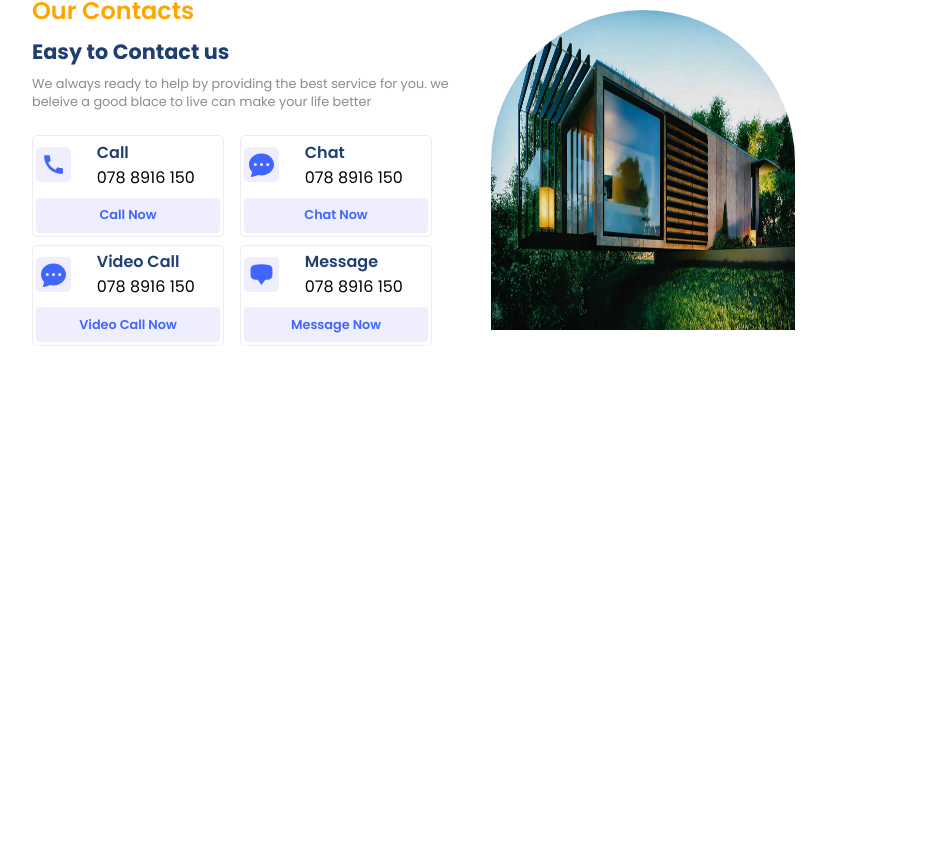
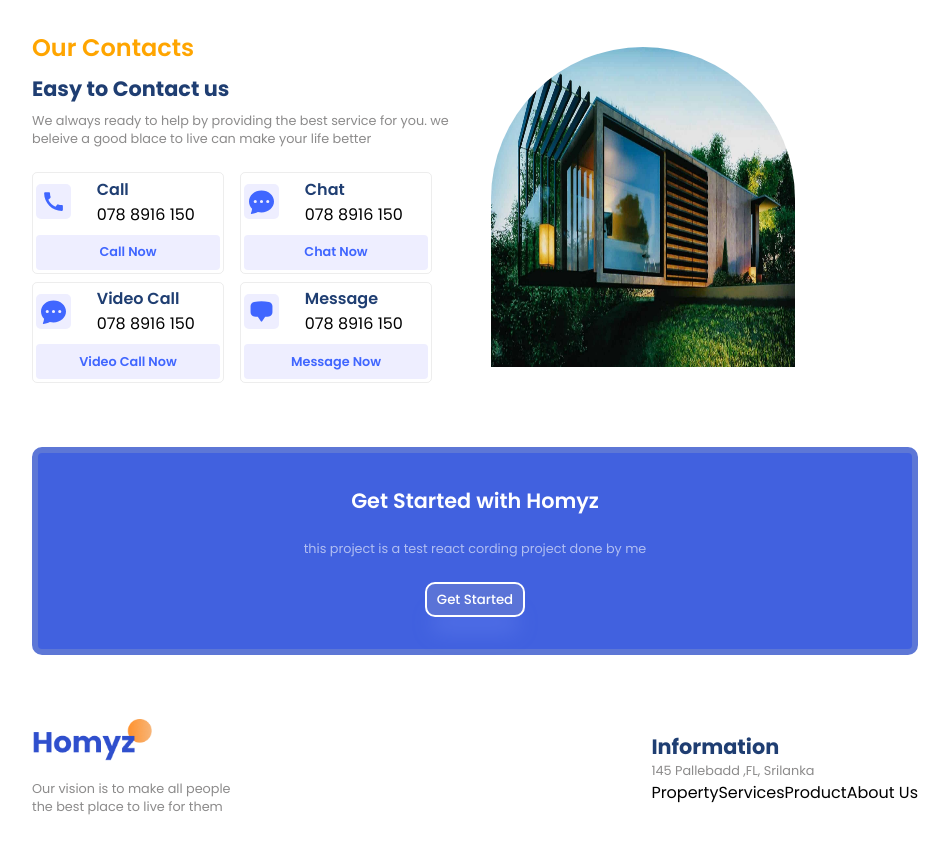
Before and after one commit to UserSampath/Business-Site, a React (Vite) app: page / in a window 1280 px wide. Shown: the part 1793-2641 px from the top of the page, without its empty margins (165-1114 px from the left). Before the commit the page ends 2171 px from the top, so only its background shows below. Built offline with nearby package versions, Linux system fonts and the light colour scheme.

Commit message:
finished

```diff
--- a/src/App.jsx
+++ b/src/App.jsx
@@ -5,6 +5,8 @@
 import { Residencies } from "./components/Residencies/Residencies";
 import { Value } from "./components/Value/Value";
 import { Contact } from "./components/Contact/Contact";
+import GetStarted from "./components/GetStarted/GetStarted";
+import Footer from "./components/Footer/Footer";
 function App() {
   return (
     <div className="app">
@@ -13,10 +15,13 @@
         <Header />
         <Hero />
       </div>
+
       <Companies />
       <Residencies />
       <Value />
-      <Contact/>
+      <Contact />
+      <GetStarted />
+      <Footer/>
     </div>
   );
 }
--- /dev/null
+++ b/src/components/Footer/Footer.css
@@ -0,0 +1,11 @@
+.f-container {
+  justify-content: space-between;
+}
+.f-left {
+  gap: 1rem;
+}
+f-menu {
+  gap: 1rem;
+  margin-top: 1.5rem;
+  font-weight: 5100;
+}
--- /dev/null
+++ b/src/components/Footer/Footer.jsx
@@ -0,0 +1,32 @@
+import React from "react";
+import "./Footer.css";
+const Footer = () => {
+  return (
+    <section className="f-wrapper">
+      <div className="paddings innerWidth flexCenter f-container">
+        {/**left side */}
+        <div className="flexColStart f-left">
+          <img src="./logo2.png" alt="" width={120} />
+          <span className="secondaryText">
+            Our vision is to make all people <br />
+            the best place to live for them
+          </span>
+        </div>
+
+        {/**left side */}
+        <div className="f-right flexColStart">
+          <span className="primaryText">Information</span>
+          <span className="secondaryText">145 Pallebadd ,FL, Srilanka</span>
+          <div className="flexCenter f-menu">
+            <span>Property</span>
+            <span>Services</span>
+            <span>Product</span>
+            <span>About Us</span>
+          </div>
+        </div>
+      </div>
+    </section>
+  );
+};
+
+export default Footer;
--- /dev/null
+++ b/src/components/GetStarted/GetStarted.css
@@ -0,0 +1,28 @@
+.inner-container{
+    gap: 1.5rem;
+    background: #4161df;
+    padding: 2rem;
+    border-radius: 10px;
+    border: 6px solid #5d77d6;
+    text-align: center;
+
+}
+
+.inner-container .primaryText{
+    color: white;
+    font-weight: 600;
+
+}
+
+.inner-container .secondaryText{
+    color: rgba(255,255,255,0.587);
+
+}
+
+.inner-container .button{
+    background: #5a73d7;
+    border: 2px solid white;
+    box-shadow: var(--shadow);
+    border-radius: 10px;
+
+}
--- /dev/null
+++ b/src/components/GetStarted/GetStarted.jsx
@@ -0,0 +1,19 @@
+import React from "react";
+import "./GetStarted.css";
+const GetStarted = () => {
+  return (
+    <section className="g-wrapper">
+      <div className="paddings innerWidth g-container">
+        <div className="flexColCenter inner-container">
+          <span className="primaryText">Get Started with Homyz</span>
+          <span className="secondaryText">this project is a test react cording project done by me</span>
+          <button className="button">
+            <a href='mailto:nalakasampathsmp@gmail.com'>Get Started</a>
+          </button>
+        </div>
+      </div>
+    </section>
+  );
+};
+
+export default GetStarted;
--- a/src/components/Header/Header.jsx
+++ b/src/components/Header/Header.jsx
@@ -1,5 +1,7 @@
 import React from "react";
 import './Header.css';
+import {BiMenuAltRight}from "react-icons/bi"
+
 export const Header = () => {
   return (
     <section className="h-wrapper">
@@ -15,6 +17,9 @@
           </button>
         </div>
       </div>
+      <div className="menu-icon">
+        <BiMenuAltRight size={30}/>
+      </div>
     </section>
   );
 };
```
